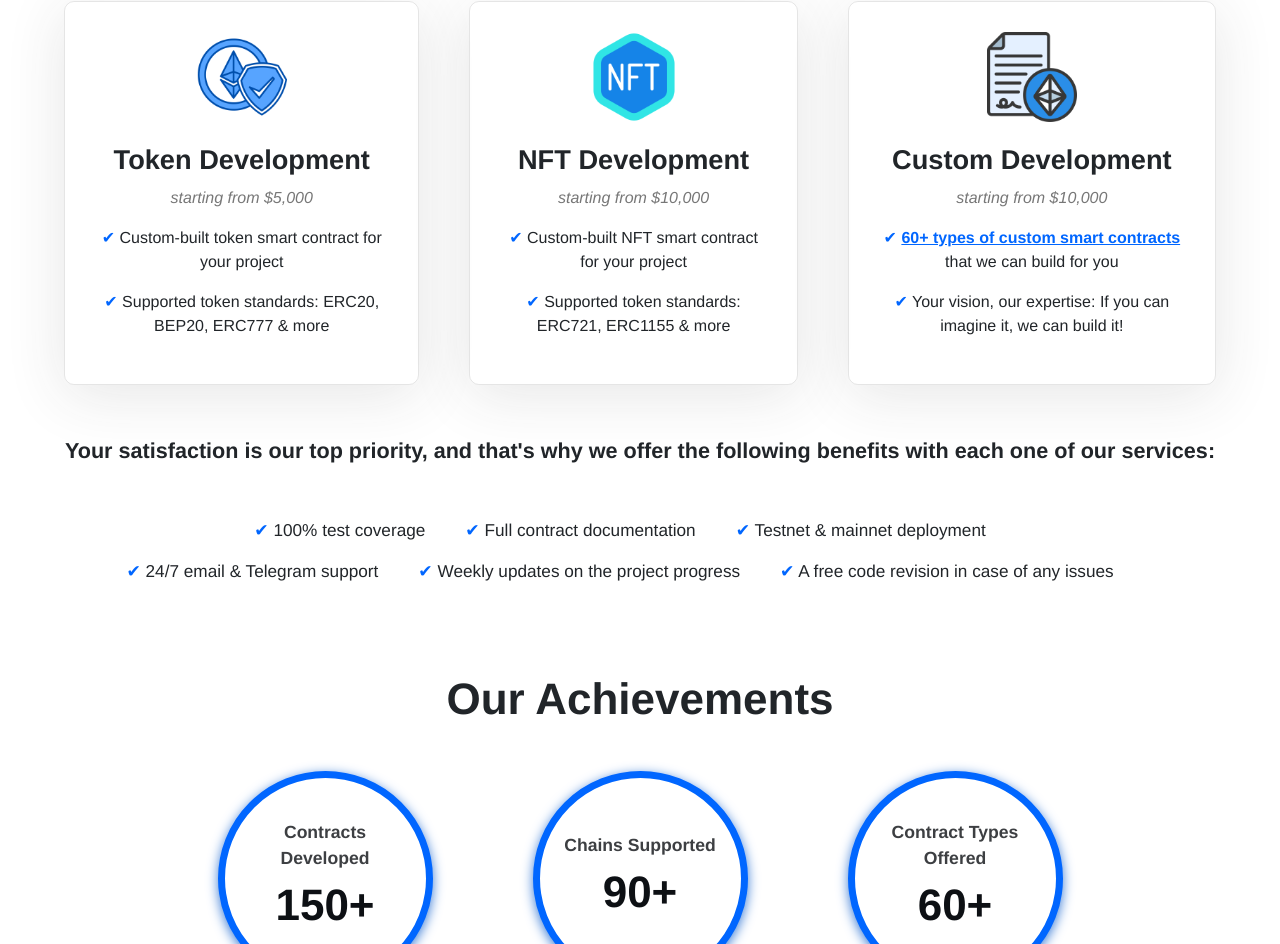
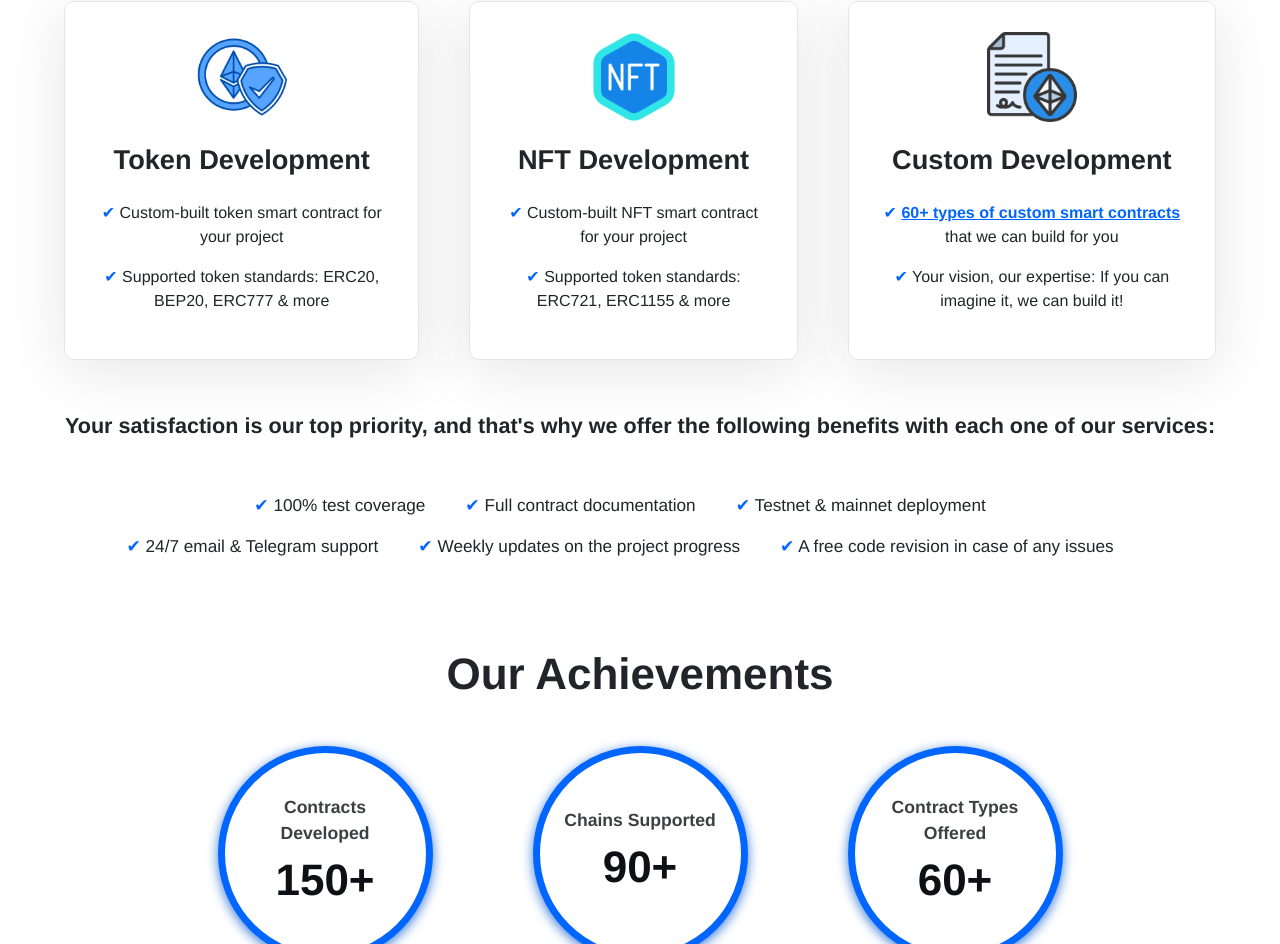
Before and after one commit to TokenFlow-ai/tokenflow-website, a React (Create React App) app: page / in a window 1280 px wide. Shown: the part 1393-2337 px from the top of the page. Built offline with nearby package versions, Linux system fonts and the light colour scheme.

Commit message:
remove pricing

```diff
--- a/src/components/OurServices.tsx
+++ b/src/components/OurServices.tsx
@@ -26,10 +26,6 @@ export const OurServices: React.FC<OurServicesProps> = (): JSX.Element => {
 
             <h2 className="pricing-plan-title">Token Development</h2>
 
-            <p className="plan-price-container price-card-1">
-              <span className="plan-price">starting from $5,000</span>{" "}
-            </p>
-
             <div className="plan-features">
               <p className="plan-feature">
                 <span className="pricing-tick">✔</span> Custom-built token smart
@@ -51,9 +47,6 @@ export const OurServices: React.FC<OurServicesProps> = (): JSX.Element => {
 
             <h2 className="pricing-plan-title">NFT Development</h2>
 
-            <p className="plan-price-container">
-              <span className="plan-price">starting from $10,000</span>{" "}
-            </p>
             <div className="plan-features">
               <p className="plan-feature">
                 <span className="pricing-tick pricing-tick">✔</span>{" "}
@@ -74,10 +67,6 @@ export const OurServices: React.FC<OurServicesProps> = (): JSX.Element => {
             />
 
             <h2 className="pricing-plan-title">Custom Development</h2>
-
-            <p className="plan-price-container">
-              <span className="plan-price">starting from $10,000</span>{" "}
-            </p>
 
             <div className="plan-features">
               <p className="plan-feature">
--- a/src/components/ourServices.scss
+++ b/src/components/ourServices.scss
@@ -124,7 +124,7 @@
 }
 
 .pricing-plan-title {
-  margin: 0 0 10px;
+  margin: 0 0 25px;
   font-weight: bold;
   font-size: 1.7em;
   text-align: center;
```
